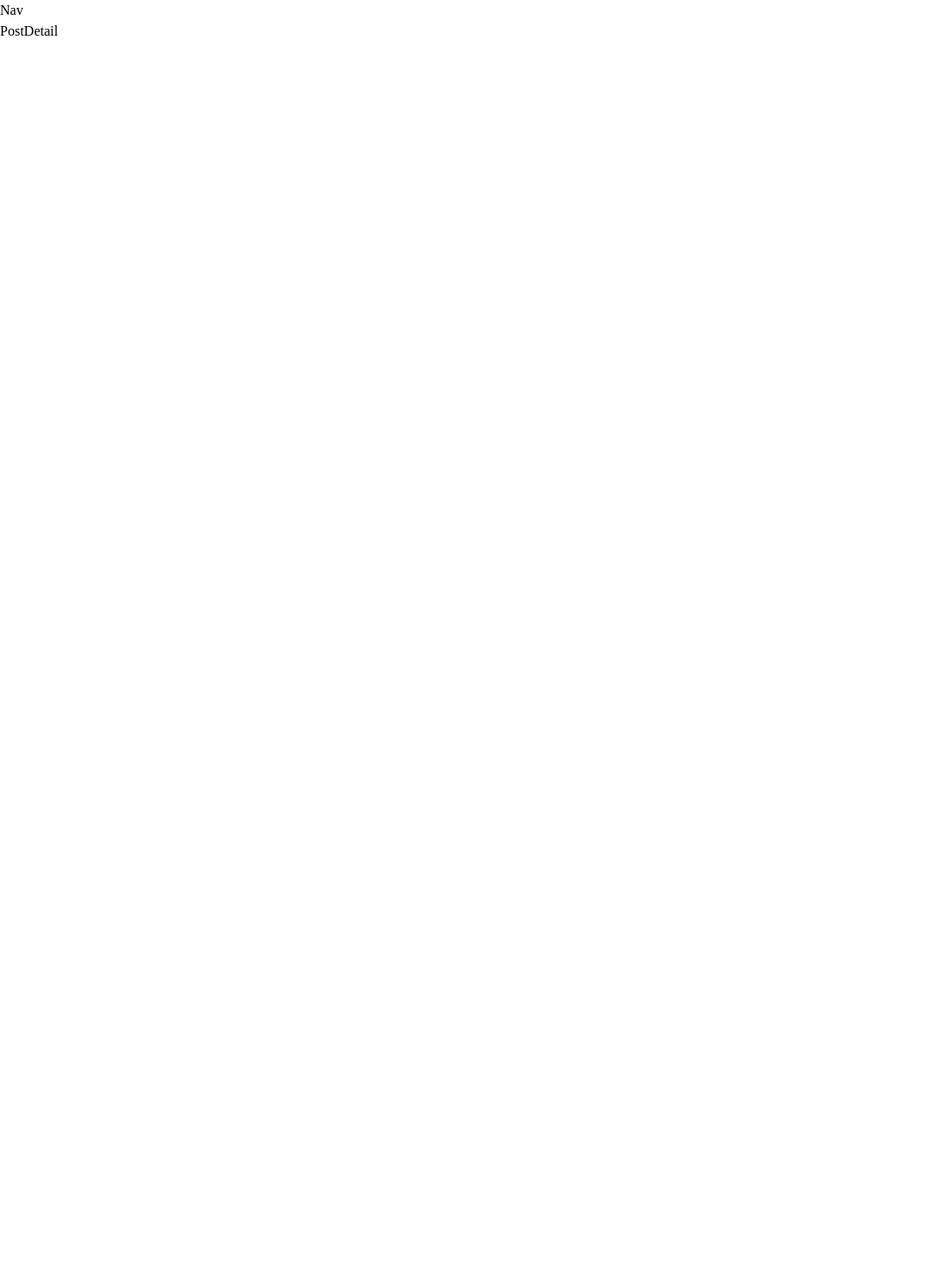
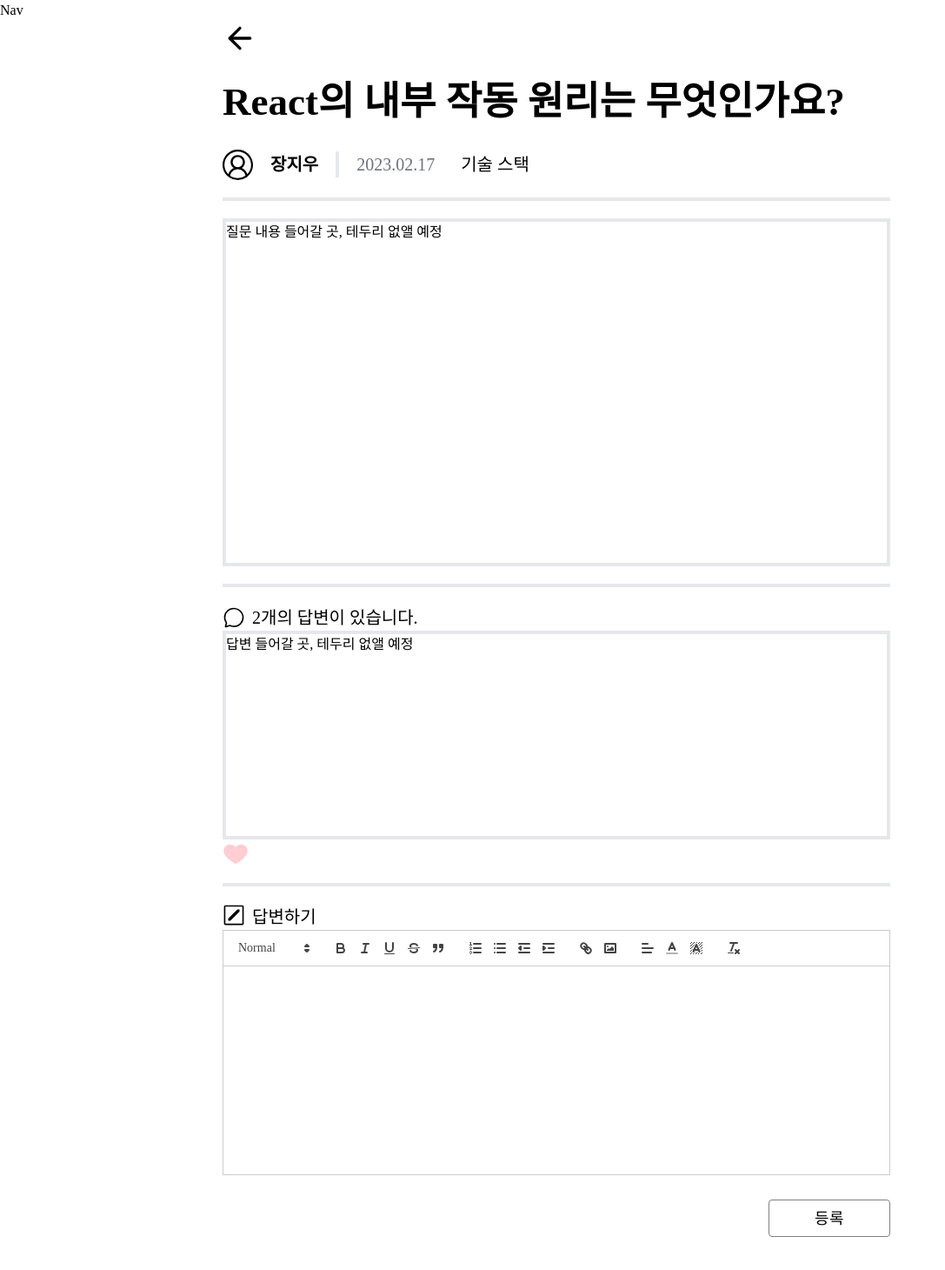
Before and after one commit to codestates-seb/seb42_pre_017, a React (Create React App) app in the folder Client/: page /PostDetail/1 in a window 1280 px wide. Shown: the whole page at 87% size, without its empty margins (0-1087 px from the left). Before the commit the page ends 800 px from the top, so only its background shows below. Built offline with nearby package versions, Linux system fonts and the light colour scheme; a web font is replaced by a local one.

Commit message:
feat: 질문 상세페이지 마크업

```diff
--- a/Client/src/components/Post/Buttons.js
+++ b/Client/src/components/Post/Buttons.js
@@ -2,7 +2,7 @@
 import Box from "@mui/material/Box";
 import Button from "@mui/material/Button";
 
-export default function Buttons({ text, sx, className, onClick }) {
+export default function Buttons({ text, sx, className, onClick, style }) {
   return (
     <Button sx={sx} variant="outlined" size="medium" className={className} onClick={onClick}>
       {text}
--- a/Client/src/components/Post/TextEditor.js
+++ b/Client/src/components/Post/TextEditor.js
@@ -34,11 +34,11 @@
   ];
 
   render() {
-    const { value, onChange, className } = this.props;
+    const { value, onChange, className, style } = this.props;
     return (
       <>
         <ReactQuill
-          style={{ height: "50vh" }}
+          style={style}
           theme="snow"
           modules={this.modules}
           formats={this.formats}
--- a/Client/src/pages/Post.js
+++ b/Client/src/pages/Post.js
@@ -3,35 +3,41 @@
 import Form from "../components/Post/Form";
 import TextEditor from "../components/Post/TextEditor";
 import { GoBook, GoDiffIgnored, GoThreeBars } from "react-icons/go";
-import { Link } from "react-router-dom";
+import { Link, useNavigate } from "react-router-dom";
 
 export function Post() {
+  const navigate = useNavigate();
   return (
     <>
       <main className="flex flex-col items-center">
         <div className="mb-[20px]">
           <section className="flex">
-            <GoBook size={24} color="#1B76D2" />
+            <GoBook size={24} />
             <span className="text-[20px] ml-[10px]">제목</span>
           </section>
           <Form sx={{ width: "80vw" }} placeholder="질문 제목을 입력해주세요!" />
         </div>
         <div className="mb-[20px] flex flex-col">
           <section className="flex">
-            <GoThreeBars size={24} color="#1B76D2" />
+            <GoThreeBars size={24} />
             <span className="text-[20px] ml-[10px]">기술 스택</span>
           </section>
           <DropDown sx={{ width: "80vw" }} />
         </div>
         <div className="flex flex-col">
           <section className="flex">
-            <GoDiffIgnored size={24} color="#1B76D2" />
+            <GoDiffIgnored size={24} />
             <span className="text-[20px] ml-[10px]">질문 내용</span>
           </section>
-          <TextEditor className="w-[80vw] mb-[70px]" />
+          <TextEditor className="w-[80vw] mb-[70px]" style={{ height: "50vh" }} />
           <div className="flex justify-end">
-            <Buttons sx={{ width: 140, fontSize: 18, marginRight: "30px" }} text="취소" onClick={<Link to="/" />} />
-            <Buttons sx={{ width: 140, fontSize: 18 }} text="등록" />
+            <Link to="/">
+              <Buttons
+                sx={{ width: 140, fontSize: 18, marginRight: "30px", border: "0.5px solid gray", color: "black" }}
+                text="취소"
+              />
+            </Link>
+            <Buttons sx={{ width: 140, fontSize: 18, border: "0.5px solid gray", color: "black" }} text="등록" />
           </div>
         </div>
       </main>
--- a/Client/src/pages/PostDetail.js
+++ b/Client/src/pages/PostDetail.js
@@ -1,7 +1,65 @@
+import { FiArrowLeft } from "react-icons/fi";
+import { VscAccount } from "react-icons/vsc";
+import { IoChatbubbleOutline } from "react-icons/io5";
+import { GoDiffIgnored } from "react-icons/go";
+import Buttons from "../components/Post/Buttons";
+import TextEditor from "../components/Post/TextEditor";
+import { Link } from "react-router-dom";
+import { FcLikePlaceholder, FcLike } from "react-icons/fc";
+import { useState } from "react";
+
 export function PostDetail() {
+  const [isLike, setIsLike] = useState(false);
   return (
     <>
-      <div>PostDetail</div>
+      <div className="flex flex-col justify-center items-center">
+        <main className="w-[60vw] overflow-auto">
+          <Link to="/">
+            <FiArrowLeft size={40} />
+          </Link>
+          <h1 className="text-[45px] font-bold mb-5 mt-5">React의 내부 작동 원리는 무엇인가요?</h1>
+          <div className="flex items-center mb-5">
+            <VscAccount size={35} />
+            <span className="text-[20px] font-bold border-solid border-r-4 pr-5 ml-5">장지우</span>
+            <span className="text-[20px] pl-5 text-gray-500">2023.02.17</span>
+            <span className="text-[20px] ml-[30px]">기술 스택</span>
+          </div>
+          <div className="w-[60vw] border-solid border-2 mb-[20px]" />
+          <article className="border-solid border-4 h-[50vh]">질문 내용 들어갈 곳, 테두리 없앨 예정</article>
+          <div className="mt-5">
+            <div className="w-[60vw] border-solid border-2 mb-[20px]" />
+
+            <div>
+              <section className="text-[20px] flex items-center">
+                <IoChatbubbleOutline size={26} />
+                <span className="ml-2">2개의 답변이 있습니다.</span>
+              </section>
+              <div className="border-solid border-4 h-[30vh]">답변 들어갈 곳, 테두리 없앨 예정</div>
+              <div className="flex items-center" onClick={() => setIsLike(!isLike)}>
+                {isLike ? <FcLike size={30} /> : <FcLikePlaceholder size={30} />}
+              </div>
+            </div>
+          </div>
+
+          <div className="w-[60vw] border-solid border-2 mb-5 mt-5" />
+
+          <div className="mb-[70px] mt-5">
+            <section className="flex">
+              <GoDiffIgnored size={26} />
+              <span className="text-[20px] ml-2">답변하기</span>
+            </section>
+            <TextEditor style={{ height: "30vh" }} />
+          </div>
+          <div className="flex justify-end mb-[40px] ">
+            <Buttons
+              sx={{ width: 140, fontSize: 18, border: "0.5px solid gray", color: "black" }}
+              text="등록"
+              color="black"
+              className="justify-end"
+            />
+          </div>
+        </main>
+      </div>
     </>
   );
 }
```
